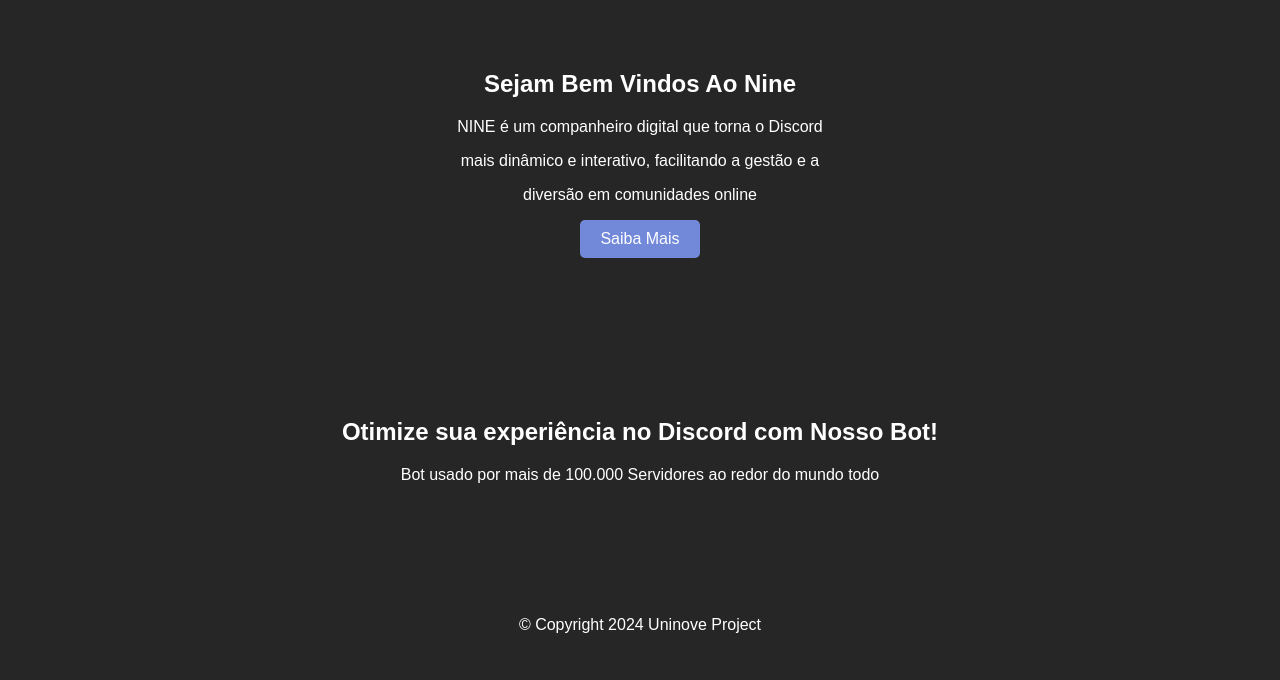
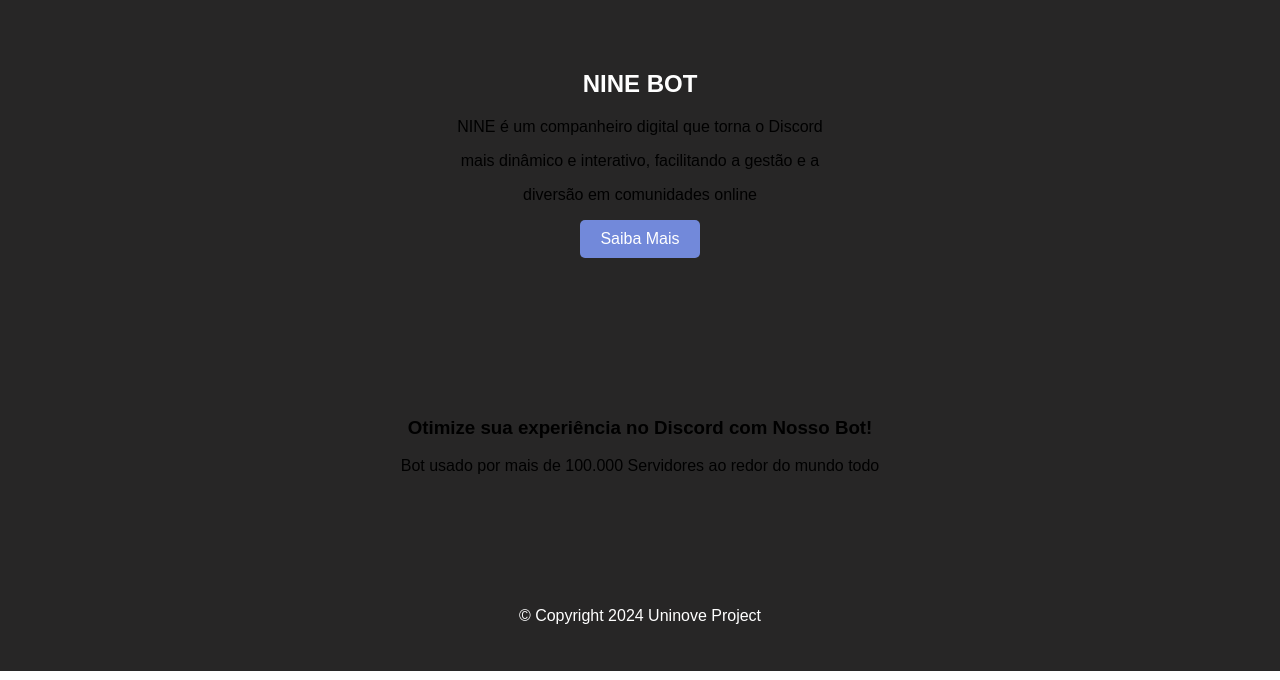
Before and after one commit to victormoreiraofc/nine-discord-bot, a website: page landingpage/index.html in a window 1280 px wide. Shown: the part 130-810 px from the top of the page. Drawn offline with Linux system fonts and the light colour scheme; files whose address does not match are found by name.

Commit message:
Update index.html

```diff
--- a/landingpage/index.html
+++ b/landingpage/index.html
@@ -26,17 +26,17 @@
     <section id="inicio">
         <div class="container">
             <img src="Imagens/img,nine2.jpg" alt="Imagem Nine2">
-            <h2>Sejam Bem Vindos Ao Nine</h2>
-            <p>NINE é um companheiro digital que torna o Discord</p>
-            <p>mais dinâmico e interativo, facilitando a gestão e a</p>
-            <p>diversão em comunidades online</p>
+            <h2>NINE BOT</h2>
+            <p1>NINE é um companheiro digital que torna o Discord</p>
+            <p1>mais dinâmico e interativo, facilitando a gestão e a</p>
+            <p1>diversão em comunidades online</p>
             <a href="#sobre" class="button">Saiba Mais</a>
         </div>
     </section>
     <section id="sobre">
         <div class="container">
-            <h2>Otimize sua experiência no Discord com Nosso Bot!</h2>
-            <p>Bot usado por mais de 100.000 Servidores ao redor do mundo todo</p>
+            <h3>Otimize sua experiência no Discord com Nosso Bot!</h2>
+            <p2>Bot usado por mais de 100.000 Servidores ao redor do mundo todo</p>
         </div>
     </section>
     <footer>
```
